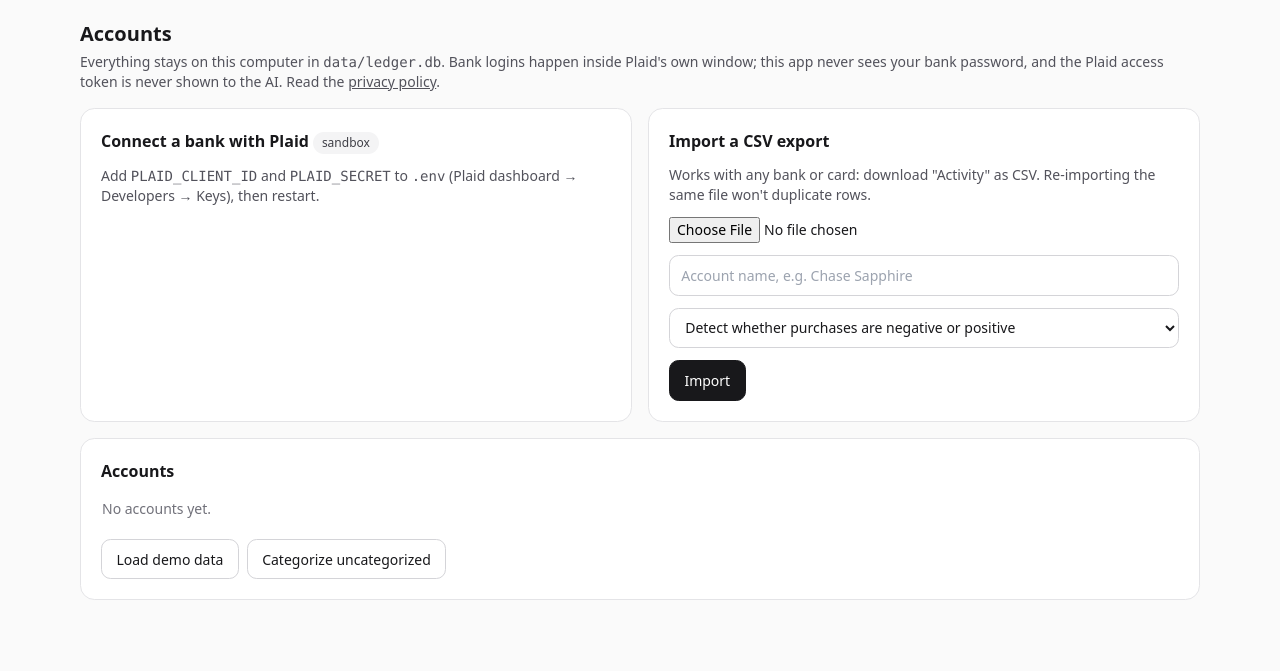
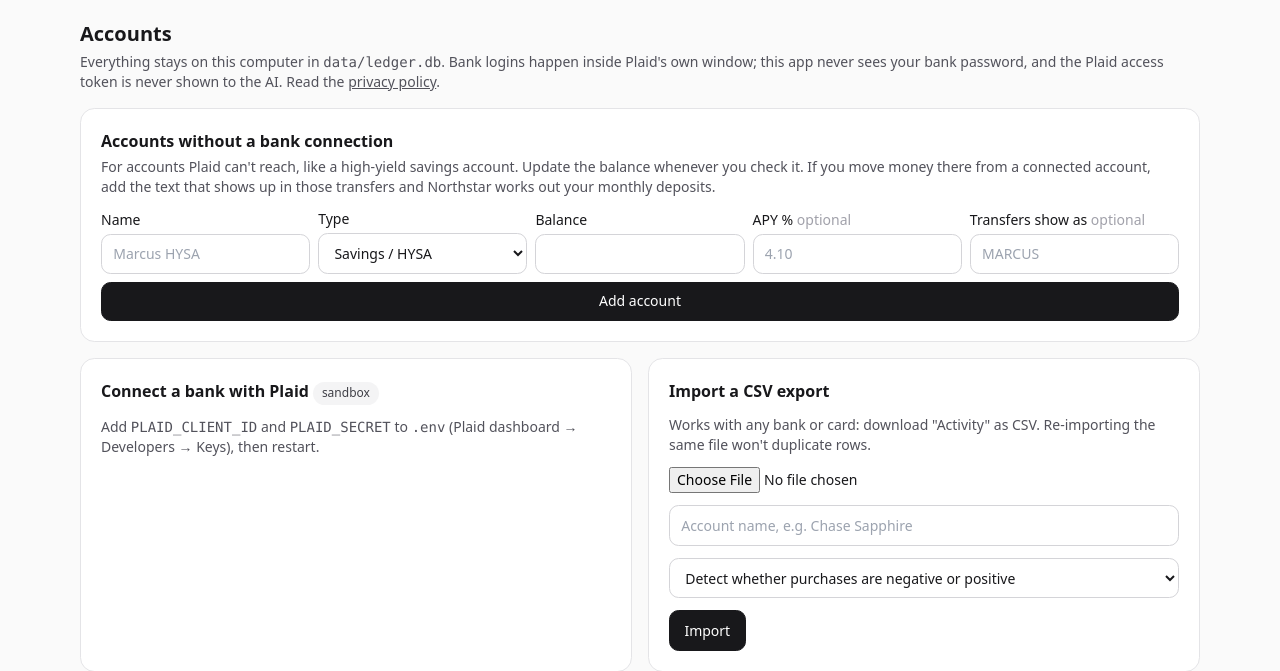
Before and after one commit to mattthomas7641/personal-finance-agent, a FastAPI app: page /connect in a window 1280 px wide. Shown: the part 57-728 px from the top of the page. Before the commit the page ends 657 px from the top, so only its background shows below. Run offline with FastAPI, Linux system fonts and the light colour scheme; some libraries are stand-ins or nearby versions.

Commit message:
Manual cash accounts (HYSA etc.): balance, APY interest, detected deposits; savings goals can follow an account

```diff
--- a/app/main.py
+++ b/app/main.py
@@ -21,8 +21,9 @@ from app.categorize import categorize_pending, correct
 from app.config import CATEGORIES, NON_SPEND, load_config
 from app.db import init_db, session
 from app.ingest import sources
-from app.models import Account, AgentRun, AgentStep, Budget, Goal, Outbound, PlaidItem, Plan401k, RetirementAccount, RetirementPlan, Rule, Txn
+from app.models import Account, AgentRun, AgentStep, Budget, CashAccount, Goal, Outbound, PlaidItem, Plan401k, RetirementAccount, RetirementPlan, Rule, Txn
 from app import retirement
+from app import cash
 from app import planning
 import datetime as dt
 from app import privacy, security
@@ -139,7 +140,7 @@ def dashboard(request: Request, month: str = ""):
         goals_ov = None
     with session() as s:
         attention = s.exec(select(PlaidItem).where(PlaidItem.status != "ok")).all()
-    return render(request, "dashboard.html", month=month, months=months, s=summary, ins=ins, attention=attention,
+    return render(request, "dashboard.html", month=month, months=months, s=summary, ins=ins, attention=attention, cash=cash.summary(),
                   trend=trend_items, uncategorized=uncategorized, recent=recent, gov=goals_ov)
 
 
@@ -237,7 +238,7 @@ def connect(request: Request, error: str = ""):
         items = s.exec(select(PlaidItem)).all()
         accounts = s.exec(select(Account)).all()
         counts = dict(s.exec(select(Txn.account_id, func.count()).group_by(Txn.account_id)).all())
-    return render(request, "connect.html", items=items, accounts=accounts, counts=counts, error=error,
+    return render(request, "connect.html", items=items, accounts=accounts, counts=counts, error=error, cash=cash.summary(),
                   plaid_ready=bool(os.environ.get("PLAID_CLIENT_ID") and os.environ.get("PLAID_SECRET")),
                   plaid_env=sources.plaid_env(), has_anthropic=bool(os.environ.get("ANTHROPIC_API_KEY")))
 
@@ -289,6 +290,33 @@ async def connect_disconnect(item_id: str, keep_history: str = Form("")):
     STATUS["message"] = (f"Bank disconnected ({res['status']}). Plaid stops billing for it."
                          + (f" Deleted {res['deleted_transactions']} transactions." if res["deleted_transactions"] else " Your past transactions were kept."))
     return back("/connect")
+
+
+@app.post("/accounts/manual")
+def manual_add(name: str = Form(...), kind: str = Form("savings"), balance: str = Form("0"), apy_pct: str = Form("0"),
+               detect_pattern: str = Form("")):
+    with session() as s:
+        s.add(CashAccount(name=name.strip(), kind=kind, balance=_num(balance), apy_pct=_num(apy_pct),
+                          as_of=dt.date.today(), detect_pattern=detect_pattern.strip()))
+        s.commit()
+    return back("/connect#manual")
+
+
+@app.post("/accounts/manual/{aid}")
+def manual_update(aid: int, balance: str = Form(...), apy_pct: str = Form("0"), detect_pattern: str = Form(""),
+                  delete: str = Form("")):
+    with session() as s:
+        a = s.get(CashAccount, aid)
+        if a and delete:
+            for g in s.exec(select(Goal).where(Goal.account_id == aid)).all():
+                g.account_id = None
+                s.add(g)
+            s.delete(a)
+        elif a:
+            a.balance, a.apy_pct, a.detect_pattern, a.as_of = _num(balance), _num(apy_pct), detect_pattern.strip(), dt.date.today()
+            s.add(a)
+        s.commit()
+    return back("/connect#manual")
 
 
 @app.post("/connect/sync")
@@ -460,7 +488,7 @@ def goals_page(request: Request, saved: str = ""):
         plan = s.get(Plan401k, 1) or Plan401k()
         goals = s.exec(select(Goal).order_by(Goal.target_date)).all()
     ov = planning.overview()
-    return render(request, "goals.html", ov=ov, plan=plan, goals=goals, saved=saved, categories=CATEGORIES,
+    return render(request, "goals.html", ov=ov, plan=plan, goals=goals, saved=saved, categories=CATEGORIES, cash_accounts=cash.accounts(),
                   sched=planning.detect_paychecks(), today=dt.date.today())
 
 
@@ -482,9 +510,11 @@ def save_401k(annual_salary: str = Form(...), contribution_pct: str = Form(...),
 
 @app.post("/goals/new")
 def goal_new(name: str = Form(...), kind: str = Form("savings"), target_amount: str = Form(...), target_date: str = Form(...),
-             current_amount: str = Form("0"), monthly_contribution: str = Form("0"), expected_return_pct: str = Form("5")):
+             current_amount: str = Form("0"), monthly_contribution: str = Form("0"), expected_return_pct: str = Form("5"),
+             account_id: str = Form("")):
     with session() as s:
         s.add(Goal(name=name.strip(), kind=kind if kind in ("savings", "retirement") else "savings",
+                   account_id=int(account_id) if account_id.strip() else None,
                    target_amount=_num(target_amount), target_date=dt.date.fromisoformat(target_date),
                    current_amount=_num(current_amount), monthly_contribution=_num(monthly_contribution),
                    expected_return_pct=_num(expected_return_pct, 5)))
@@ -493,10 +523,13 @@ def goal_new(name: str = Form(...), kind: str = Form("savings"), target_amount:
 
 
 @app.post("/goals/{gid}/update")
-def goal_update(gid: int, current_amount: str = Form(...), monthly_contribution: str = Form(...)):
+def goal_update(gid: int, current_amount: str = Form("0"), monthly_contribution: str = Form("0"), account_id: str = Form("")):
     with session() as s:
         g = s.get(Goal, gid)
-        g.current_amount, g.monthly_contribution = _num(current_amount), _num(monthly_contribution)
+        g.account_id = int(account_id) if account_id.strip() else None
+        if not g.account_id:  # a linked goal takes "saved so far" from the account, so keep the stored value
+            g.current_amount = _num(current_amount)
+        g.monthly_contribution = _num(monthly_contribution)
         s.add(g)
         s.commit()
     return back("/goals#goals")
--- a/app/web/templates/connect.html
+++ b/app/web/templates/connect.html
@@ -4,6 +4,35 @@
 <p class="text-sm text-zinc-600 mb-4">Everything stays on this computer in <span class="mono">data/ledger.db</span>. Bank logins happen inside Plaid's own window; this app never sees your bank password, and the Plaid access token is never shown to the AI. Read the <a class="underline" href="https://mattthomas7641.github.io/northstar/privacy.html" target="_blank" rel="noopener">privacy policy</a>.</p>
 {% if error %}<div class="mb-4 text-sm text-red-800 bg-red-50 rounded-lg p-3">{{ error }}</div>{% endif %}
 {% if not has_anthropic %}<div class="mb-4 text-sm text-amber-800 bg-amber-50 rounded-lg p-3">No <span class="mono">ANTHROPIC_API_KEY</span> in <span class="mono">.env</span>. Importing works, but AI categorization and questions won't until you add one.</div>{% endif %}
+
+<div id="manual" class="card p-5 mb-4">
+  <h2 class="font-semibold mb-1">Accounts without a bank connection</h2>
+  <p class="text-sm text-zinc-600 mb-3">For accounts Plaid can't reach, like a high-yield savings account. Update the balance whenever you check it. If you move money there from a connected account, add the text that shows up in those transfers and Northstar works out your monthly deposits.</p>
+  {% for a in cash.accounts %}
+    <form method="post" action="/accounts/manual/{{ a.id }}" class="border-t border-zinc-100 py-3 text-sm">
+      <div class="flex flex-wrap items-baseline gap-2 mb-2">
+        <span class="font-medium flex-1">{{ a.name }} <span class="pill">{{ a.kind }}</span>
+          <span class="text-xs {{ 'text-amber-600' if a.stale else 'text-zinc-400' }}">· updated {{ a.as_of }}{% if a.stale %} · update me{% endif %}</span></span>
+        <span class="text-xs text-zinc-500">{% if a.apy_pct %}{{ a.apy_pct }}% APY ≈ {{ a.interest_month|money }}/mo, {{ a.interest_year|money }}/yr{% endif %}
+          {% if a.detect_pattern %} · deposits ≈ {{ a.monthly_deposits|money }}/mo ({{ a.deposit_transactions }} transfers, last 3 months){% endif %}</span>
+      </div>
+      <div class="flex flex-wrap items-end gap-2">
+        <label class="w-32">Balance<input name="balance" class="field mt-1" inputmode="decimal" value="{{ "%.2f"|format(a.balance) }}"></label>
+        <label class="w-24">APY %<input name="apy_pct" class="field mt-1" inputmode="decimal" value="{{ a.apy_pct }}"></label>
+        <label class="flex-1 min-w-[10rem]">Transfers show as<input name="detect_pattern" class="field mt-1" placeholder="e.g. MARCUS or ALLY BANK" value="{{ a.detect_pattern }}"></label>
+        <button class="btn">Update</button><button name="delete" value="1" class="text-xs text-zinc-400 underline" onclick="return confirm('Remove {{ a.name|e }}?')">remove</button>
+      </div>
+    </form>
+  {% endfor %}
+  <form method="post" action="/accounts/manual" class="grid grid-cols-2 sm:grid-cols-5 gap-2 items-end text-sm {{ 'border-t border-zinc-100 pt-3' if cash.accounts }}">
+    <label class="col-span-2 sm:col-span-1">Name<input name="name" required class="field mt-1" placeholder="Marcus HYSA"></label>
+    <label>Type<select name="kind" class="field mt-1">{% for v, l in [("savings", "Savings / HYSA"), ("checking", "Checking"), ("cd", "CD"), ("cash", "Cash"), ("other", "Other")] %}<option value="{{ v }}">{{ l }}</option>{% endfor %}</select></label>
+    <label>Balance<input name="balance" required class="field mt-1" inputmode="decimal"></label>
+    <label>APY % <span class="text-zinc-400">optional</span><input name="apy_pct" class="field mt-1" inputmode="decimal" placeholder="4.10"></label>
+    <label class="col-span-2 sm:col-span-1">Transfers show as <span class="text-zinc-400">optional</span><input name="detect_pattern" class="field mt-1" placeholder="MARCUS"></label>
+    <button class="btn btn-primary col-span-2 sm:col-span-5">Add account</button>
+  </form>
+</div>
 
 <div class="grid md:grid-cols-2 gap-4">
   <div class="card p-5 space-y-3">
--- a/app/web/templates/dashboard.html
+++ b/app/web/templates/dashboard.html
@@ -54,6 +54,11 @@
       {% for g in gov.goals %}<div class="text-sm flex justify-between"><span>{{ g.name }}</span>
         <span class="{{ 'text-emerald-700' if g.on_track else 'text-amber-700' }}">{{ "on track" if g.on_track else "+" ~ (g.monthly_gap|money) ~ "/mo needed" }}</span></div>{% endfor %}
     </a>{% endif %}
+    {% if cash.accounts %}<a href="/connect#manual" class="card p-4 block hover:border-zinc-400">
+      <h2 class="font-semibold mb-2">Cash &amp; savings <span class="font-normal text-zinc-500 text-sm">· {{ cash.total|money }}</span></h2>
+      {% for a in cash.accounts %}<div class="text-sm flex justify-between"><span>{{ a.name }}{% if a.stale %} <span class="text-amber-600 text-xs">update</span>{% endif %}</span><span class="num">{{ a.balance|money }}</span></div>{% endfor %}
+      {% if cash.interest_year %}<div class="text-xs text-zinc-500 mt-1">Earning about {{ cash.interest_year|money }}/yr in interest</div>{% endif %}
+    </a>{% endif %}
     {% if ins.price_increases %}<div class="card p-4 !border-amber-300">
       <h2 class="font-semibold mb-2">Price increases</h2>
       {% for p in ins.price_increases %}<div class="text-sm">{{ p.merchant }}: {{ p.previous_amount|money }} → <b>{{ p.amount|money }}</b> <span class="text-zinc-500">since {{ p.price_changed_on }}</span></div>{% endfor %}
```
Also changed, not shown: app/cash.py (added, +53 -0 lines), app/models.py (+12 -0 lines), app/planning.py (+25 -4 lines), app/web/templates/goals.html (+6 -2 lines), tests/test_cash.py (added, +113 -0 lines), README.md.
